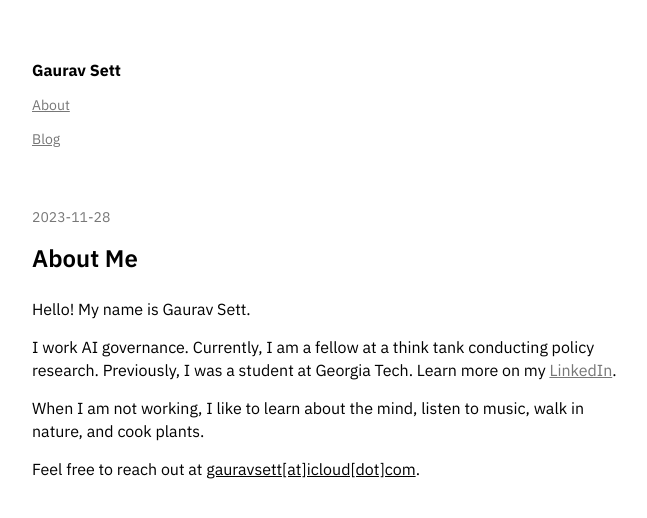
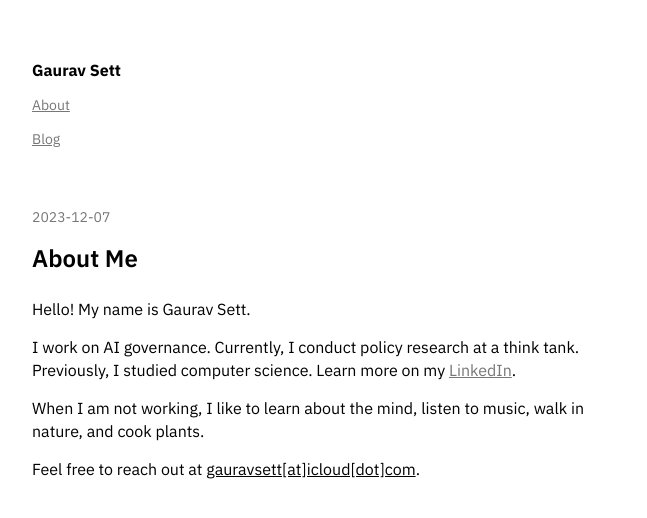
Before and after one commit to gauravsett/website, a Jekyll site: the page built from index.md, in a window 1280 px wide. Shown: the top 518 px of the page, without its empty margins (308-955 px from the left). Built offline with Jekyll 4.4.1, drawn with Linux system fonts in a browser that asks for light colours.

Commit message:
Update index.md

```diff
--- a/index.md
+++ b/index.md
@@ -2,16 +2,16 @@
 title: About
 permalink: /index.html
 layout: default
-last_modified_at: 2023-11-28
+last_modified_at: 2023-12-07
 ---
 
 # About Me
 
 Hello! My name is Gaurav Sett.
 
-I work AI governance.
-Currently, I am a fellow at a think tank conducting policy research.
-Previously, I was a student at Georgia Tech.
+I work on AI governance.
+Currently, I conduct policy research at a think tank.
+Previously, I studied computer science.
 Learn more on my [LinkedIn](https://www.linkedin.com/in/gauravsett/){:target="_blank"}.
 
 When I am not working,
```
